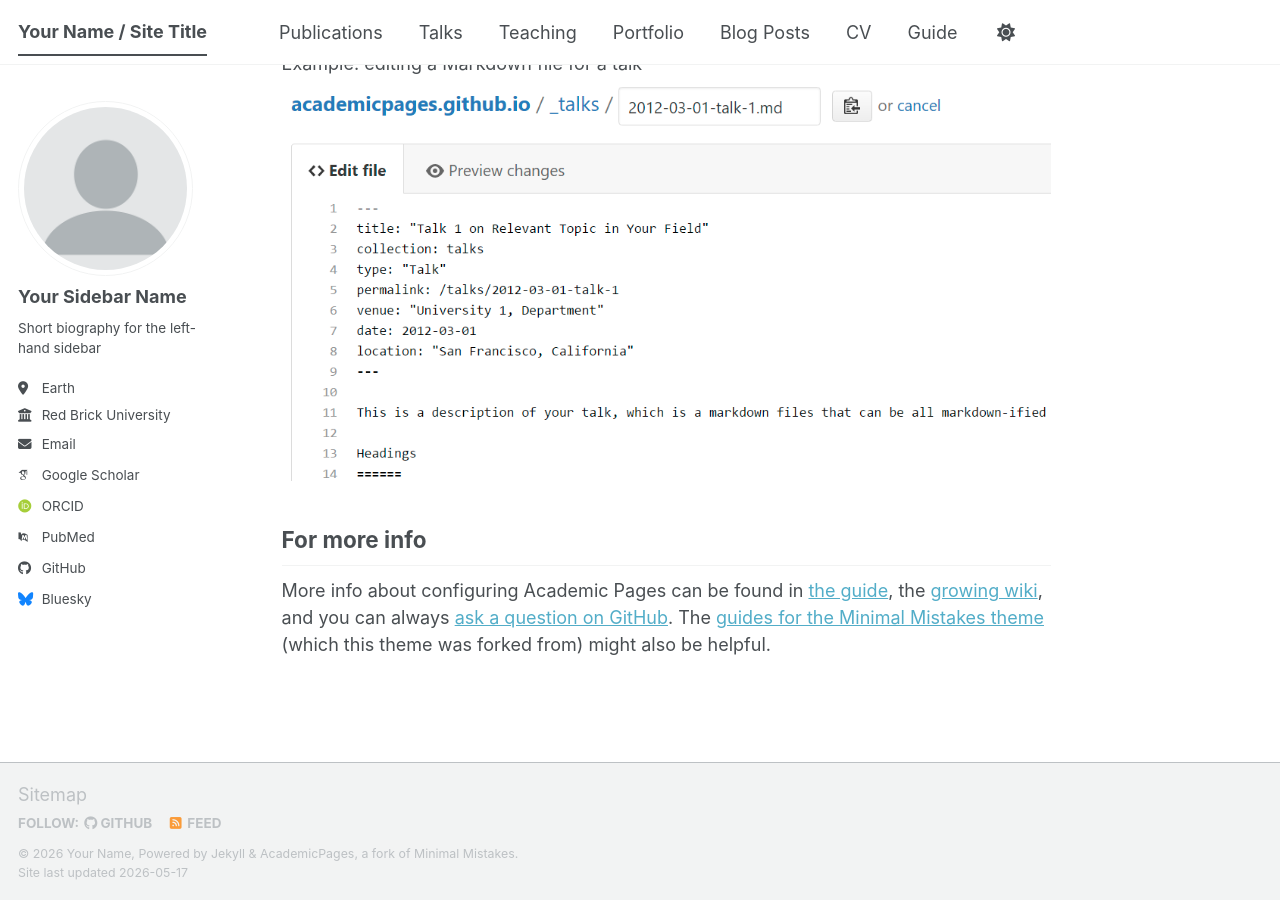
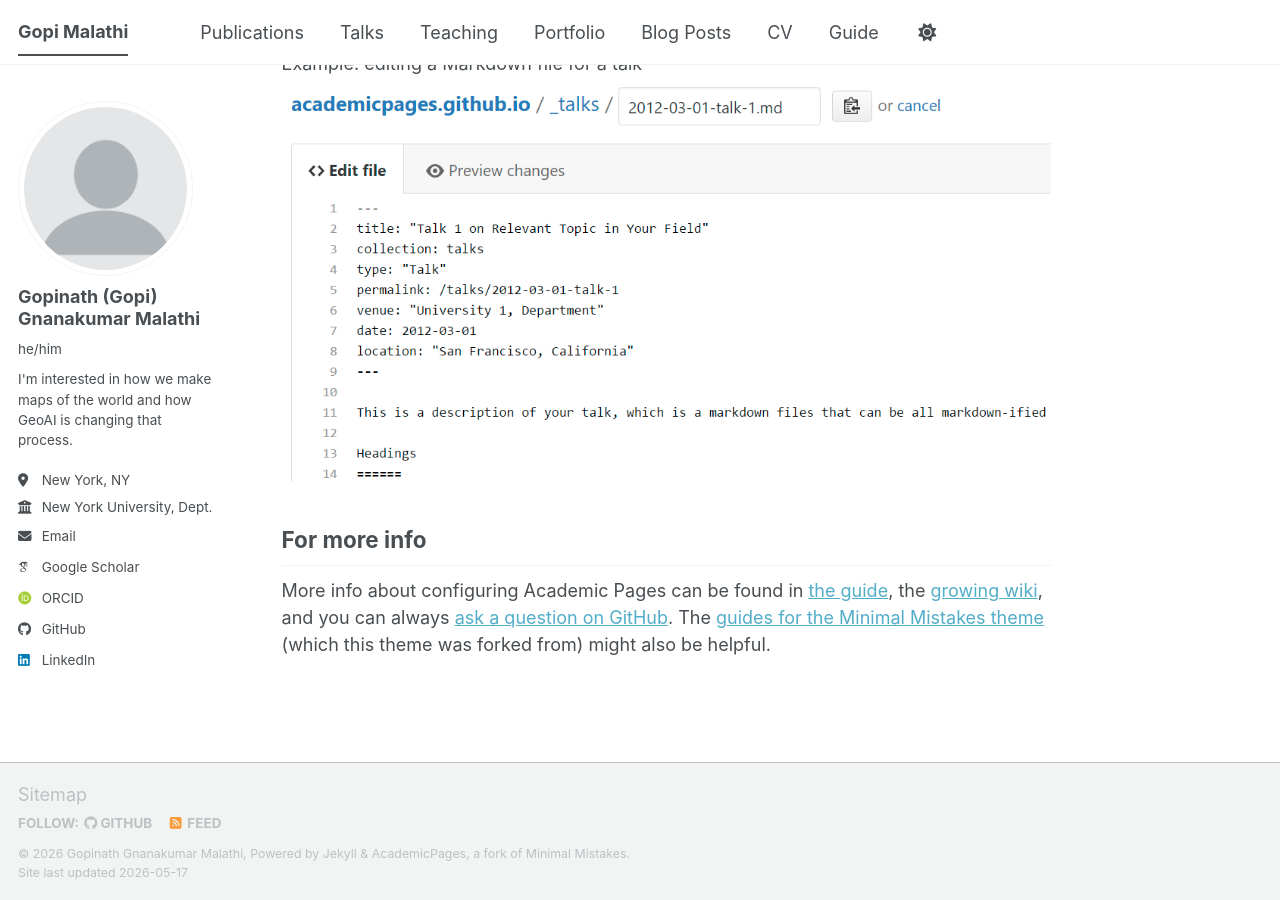
Before and after one commit to Gopi-Malathi/gopi-malathi.github.io, a Jekyll site: the page built from _pages/about.md, in a window 1280 px wide and 900 px high, scrolled down 2720 px. Built offline with Jekyll 4.4.1, drawn with Linux system fonts in a browser that asks for light colours; some web fonts are replaced; a script bundle is joined from its source files by our own code; library files that are not in the unit come from our copies.

Commit message:
Update personal details in _config.yml
Updated personal information and links in the config.

```diff
--- a/_config.yml
+++ b/_config.yml
@@ -1,47 +1,32 @@
-# Welcome to Jekyll!
-#
-# This config file is meant for settings that affect your entire site, values
-# which you are expected to set up once and rarely need to edit after that.
-# For technical reasons, this file is *NOT* reloaded automatically when you use
-# `jekyll serve -l -H localhost`. If you change this file, please restart the
-# server process.
-
 # Basic Site Settings
 locale                   : "en-US"
 site_theme               : "default" # The available themes options are "default", "air", "sunrise", "mint", "dirt" and "contrast"
-title                    : "Your Name / Site Title"
-title_separator          : "-"
-name                     : &name "Your Name"
-description              : &description "Your Name's academic portfolio"   # Update this with a general description of your site, this is the default if not overridden by a page
-url                      : https://academicpages.github.io # The base hostname & protocol for your site e.g. "https://[your GitHub username].github.io",
-                                                           # or if you already have some other page hosted on Github then use "https://[your GitHub username].github.io/[Your Repo Name]"
-baseurl                  : "" # the subpath of your site, e.g. "/blog"
-repository               : "academicpages/academicpages.github.io"
+title                    : "Gopi Malathi"
+name                     : &name "Gopinath Gnanakumar Malathi"
+description              : &description "PhD Candidate at NYU Tandon"
+url                      : "https://gopi-malathi.github.io"
+baseurl                  : ""
+repository               : "Gopi-Malathi/gopimalathi.github.io"
 
-# Site Author - The following control what appear as part of the author content on the side bar.
-#               If a field is blank the icon and link will not appear, otherwise it will be shown.
-#               Additional customization can be done by editing /_includes/author-profile.html
+# Site Author (everything that appears in the left sidebar)
 author:
-  # Biographic information
   avatar           : "profile.png"
-  name             : "Your Sidebar Name"
-  pronouns         : # example: "she/her"
-  bio              : "Short biography for the left-hand sidebar"
-  location         : "Earth"
-  employer         : "Red Brick University"
-  uri              : # URL
-  email            : "none@example.org"
+  name             : "Gopinath (Gopi) Gnanakumar Malathi"
+  pronouns         : "he/him"
+  bio              : "I'm interested in how we make maps of the world and how GeoAI is changing that process."
+  location         : "New York, NY"
+  employer         : "New York University, Dept. of Technology Management & Innovation"
+  email            : "gg2950@nyu.edu"
 
-  # Academic websites
+  # Academic profiles
   academia         : # URL
   arxiv            : # URL - Update with the correct link to your profile
-  googlescholar    : "https://scholar.google.com/citations?user=PS_CX0AAAAAJ"
+  googlescholar    : "https://scholar.google.com/citations?user=aogMhOoAAAAJ&hl=en&oi=ao"
   inspire-hep      : # URL
   impactstory      : # URL
-  orcid            : "https://orcid.org/yourorcidurl"
+  orcid            : "https://orcid.org/0009-0009-4429-3021"
   semantic         : # URL
   ssrn             : # URL
-  pubmed           : "https://www.ncbi.nlm.nih.gov/pubmed/?term=john+snow"
   researchgate     : # URL
   scopus           : # URL
   zotero           : # URL
@@ -51,13 +36,13 @@ author:
   bitbucket        : # Username - Update with your username on the site
   codepen          : # Username
   dribbble         : # Username
-  github           : "academicpages"
+  github           : "Gopi-Malathi"
   kaggle           : # Username
   stackoverflow    : # User number or user number and name (i.e., use "1" or "1/jeff-atwood")
 
   # Social media
   artstation       : # Username
-  bluesky          : "bsky.app" # Replace this with you Bluesky username
+  bluesky          : # Username
   facebook         : # Username
   flickr           : # Username
   foursquare       : # Username
@@ -66,7 +51,7 @@ author:
   keybase          : # Username
   instagram        : # Username
   lastfm           : # Username
-  linkedin         : # Username
+  linkedin         : "Gopinath Gnanakumar Malathi"
   mastodon         : # URL
   medium           : # URL
   pinterest        : # Username
```
